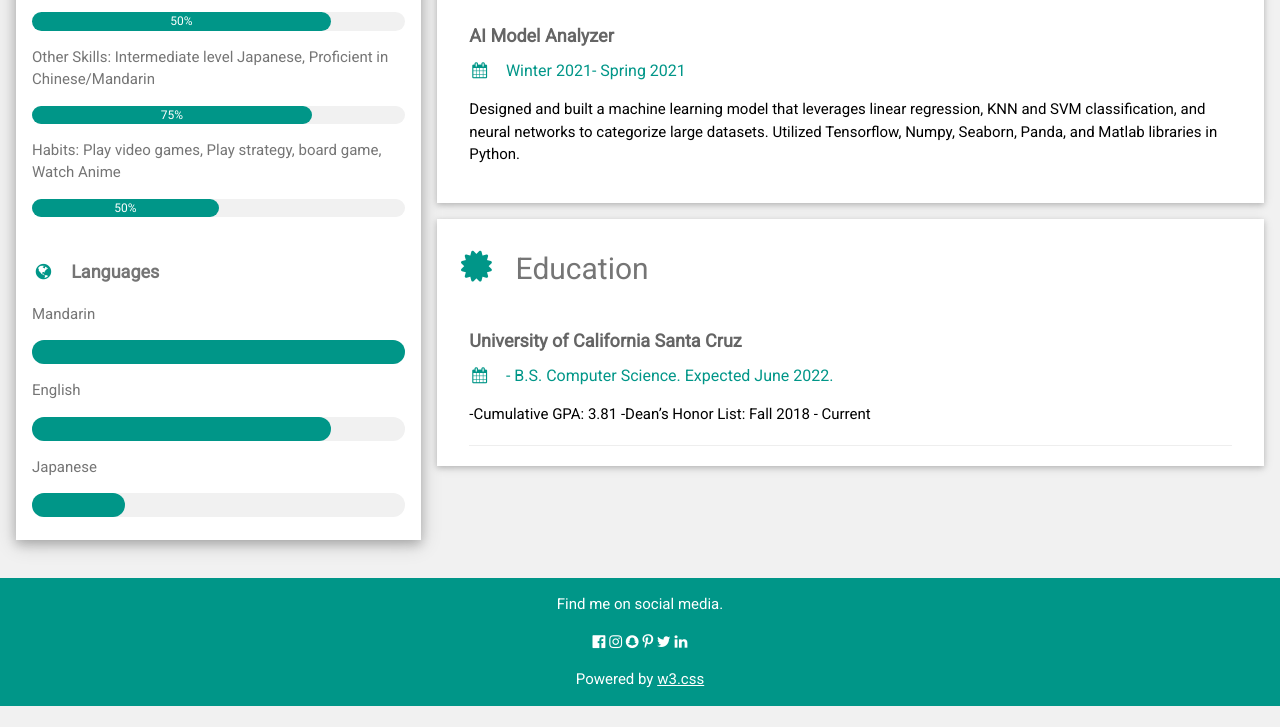
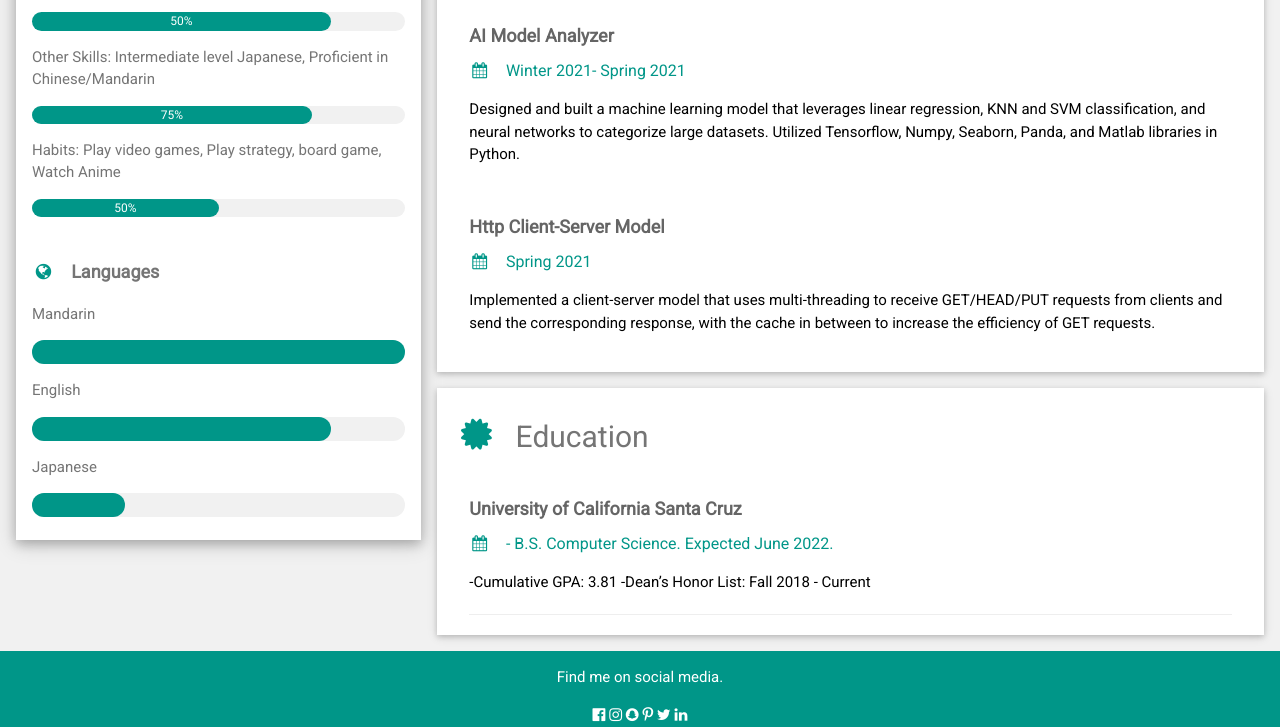
Before and after one commit to mzhou579/mzhou579.github.io, a plain HTML site: page index.html in a window 1280 px wide. Shown: the part 637-1364 px from the top of the page. Before the commit the page ends 1343 px from the top, so only its background shows below. Drawn offline with nearby package versions, Linux system fonts and the light colour scheme.

Commit message:
cahnge template to own page

```diff
--- a/index.html
+++ b/index.html
@@ -102,6 +102,11 @@ h2{color: white; font-family: "Roboto", sans-serif}
           <h6 class="w3-text-teal"><i class="fa fa-calendar fa-fw w3-margin-right"></i>Winter 2021- Spring 2021</h6>
           <p>Designed and built a machine learning model that leverages linear regression, KNN and SVM classification, and neural networks to categorize large datasets. Utilized Tensorflow, Numpy, Seaborn, Panda, and Matlab libraries in Python.</p><br>
         </div>
+        <div class="w3-container">
+          <h5 class="w3-opacity"><b>Http Client-Server Model</b></h5>
+          <h6 class="w3-text-teal"><i class="fa fa-calendar fa-fw w3-margin-right"></i>Spring 2021</h6>
+          <p>Implemented a client-server model that uses multi-threading to receive GET/HEAD/PUT requests from clients and send the corresponding response, with the cache in between to increase the efficiency of GET requests. </p><br>
+        </div>
       </div>
 
       <div class="w3-container w3-card w3-white">
@@ -132,7 +137,6 @@ h2{color: white; font-family: "Roboto", sans-serif}
   <i class="fa fa-pinterest-p w3-hover-opacity"></i>
   <i class="fa fa-twitter w3-hover-opacity"></i>
   <i class="fa fa-linkedin w3-hover-opacity"></i>
-  <p>Powered by <a href="https://www.w3schools.com/w3css/default.asp" target="_blank">w3.css</a></p>
 </footer>
 
 </body>
```
